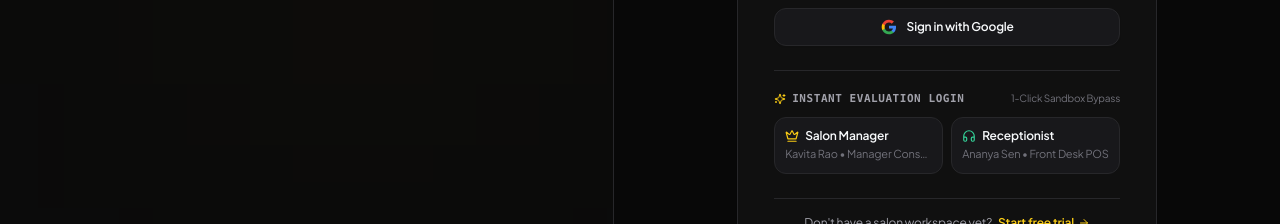
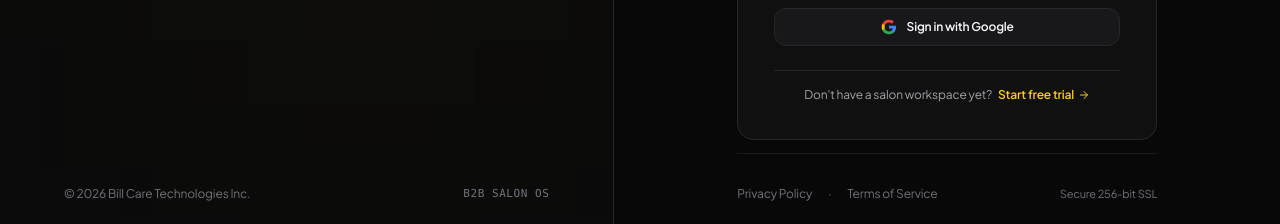
Before and after one commit to DARSHAN-URS/billcare, a Next.js app in the folder website/: page /login in a window 1280 px wide. Shown: the part 534-758 px from the top of the page. Built offline with nearby package versions, Linux system fonts and the light colour scheme; no server answers.

Commit message:
feat(auth): remove sandbox evaluation bypass and connect frontend to live Railway backend

```diff
--- a/website/next.config.mjs
+++ b/website/next.config.mjs
@@ -4,6 +4,14 @@ const nextConfig = {
   images: {
     domains: ["images.unsplash.com"],
   },
+  async rewrites() {
+    return [
+      {
+        source: "/api/v1/:path*",
+        destination: "https://billcare-production.up.railway.app/api/v1/:path*",
+      },
+    ];
+  },
 };
 
 export default nextConfig;
--- a/website/src/app/login/page.tsx
+++ b/website/src/app/login/page.tsx
@@ -543,46 +543,6 @@ export default function LoginPage() {
           <span>{isGoogleLoading ? "Connecting to Google..." : "Sign in with Google"}</span>
         </button>
 
-        {/* 1-Click Fast Evaluation Login Cards */}
-        <div className="mt-6 pt-5 border-t border-[#27272A] space-y-2.5">
-          <div className="flex items-center justify-between">
-            <span className="text-[11px] font-mono font-bold text-[#A1A1AA] uppercase tracking-wider flex items-center gap-1.5">
-              <Sparkles className="w-3 h-3 text-[#FACC15]" /> Instant Evaluation Login
-            </span>
-            <span className="text-[10px] text-[#71717A]">1-Click Sandbox Bypass</span>
-          </div>
-
-          <div className="grid grid-cols-2 gap-2">
-            <button
-              type="button"
-              onClick={() => handleOneClickLogin("SALON_MANAGER")}
-              className="p-2.5 rounded-xl bg-[#18181B] hover:bg-[#202024] border border-[#27272A] hover:border-[#FACC15]/40 text-left transition-all group cursor-pointer"
-            >
-              <div className="flex items-center gap-1.5 text-xs font-semibold text-[#F8FAFC] group-hover:text-[#FACC15]">
-                <Crown className="w-3.5 h-3.5 text-[#FACC15]" />
-                <span>Salon Manager</span>
-              </div>
-              <span className="text-[11px] text-[#71717A] block mt-0.5 truncate">
-                Kavita Rao • Manager Console
-              </span>
-            </button>
-
-            <button
-              type="button"
-              onClick={() => handleOneClickLogin("SALON_RECEPTIONIST")}
-              className="p-2.5 rounded-xl bg-[#18181B] hover:bg-[#202024] border border-[#27272A] hover:border-[#FACC15]/40 text-left transition-all group cursor-pointer"
-            >
-              <div className="flex items-center gap-1.5 text-xs font-semibold text-[#F8FAFC] group-hover:text-[#FACC15]">
-                <Headphones className="w-3.5 h-3.5 text-emerald-400" />
-                <span>Receptionist</span>
-              </div>
-              <span className="text-[11px] text-[#71717A] block mt-0.5 truncate">
-                Ananya Sen • Front Desk POS
-              </span>
-            </button>
-          </div>
-        </div>
-
         {/* Footer Links */}
         <div className="mt-6 pt-4 border-t border-[#27272A] text-center text-xs text-[#A1A1AA]">
           Don't have a salon workspace yet?{" "}
--- a/website/src/lib/api-client.ts
+++ b/website/src/lib/api-client.ts
@@ -3,11 +3,13 @@
  * Seamlessly connects Next.js frontend to FastAPI backend API
  */
 
+const LIVE_BACKEND_URL = "https://billcare-production.up.railway.app/api/v1";
+
 const API_BASE_URL =
   process.env.NEXT_PUBLIC_API_URL ||
   (typeof window !== "undefined" && window.location.origin.includes("3000")
-    ? "http://127.0.0.1:8000/api/v1"
-    : "/api/v1");
+    ? (process.env.NEXT_PUBLIC_API_URL || LIVE_BACKEND_URL)
+    : LIVE_BACKEND_URL);
 
 async function request<T>(endpoint: string, options: RequestInit = {}): Promise<T> {
   const url = `${API_BASE_URL}${endpoint}`;
```
Also changed, not shown: 2 other files (tests, documents, lock files or other folders).
